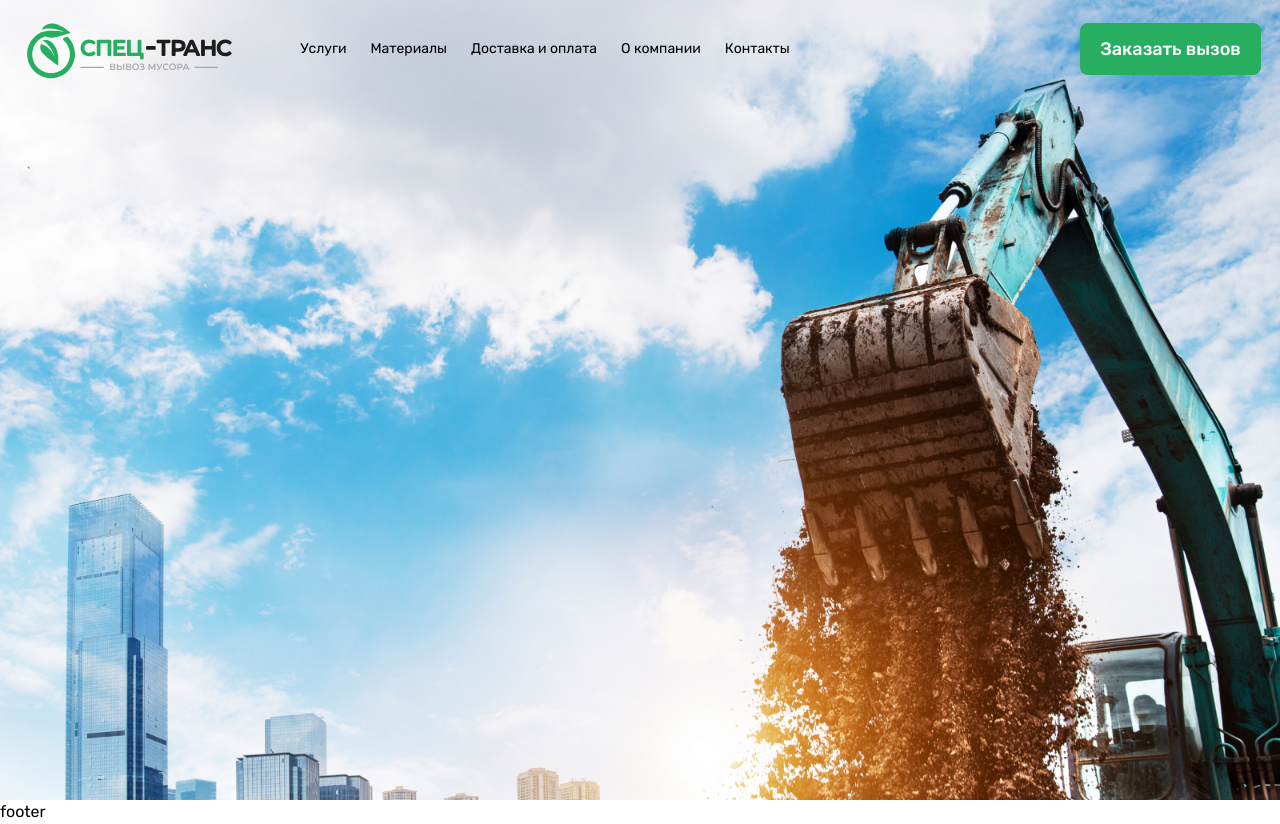
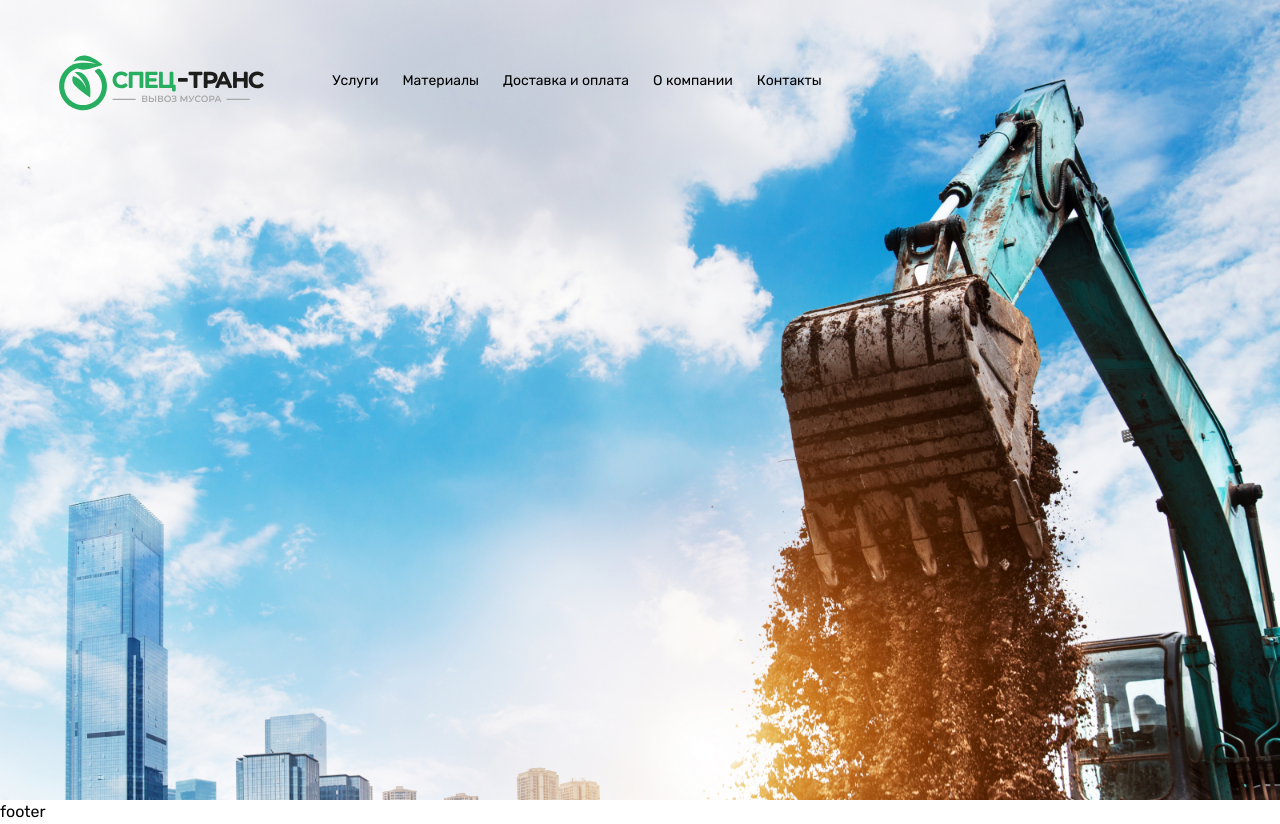
Before and after one commit to Deryjon/special-trans-project, a Vue app: page / in a window 1280 px wide. Built offline with nearby package versions, Linux system fonts and the light colour scheme.

Commit message:
fix: fixed and added header scroll animation (2023-06-07, 10:10)

```diff
--- a/src/layouts/HeaderLayout/HeaderLayout.vue
+++ b/src/layouts/HeaderLayout/HeaderLayout.vue
@@ -1,14 +1,17 @@
 <template>
-  <header class="header fixed top-0 w-full">
+  <header
+    class="header fixed top-0 w-full transition-all   lg:p-8"
+    :class="isScrolled ? 'header-scrolled lg:pt-0' : ''"
+  >
     <div class="container flex items-center">
       <HeaderLogo />
       <HeaderMenu />
-      <HeaderActions @openMenu="toggleMenu" />
-      <Transition name="menu">
-        <HiddenMenu v-if="isOpen" @closeMenu="toggleMenu" />
-      </Transition>
+      <HeaderActions @openMenu="toggleMenu" :scrolled="isScrolled"/>
     </div>
   </header>
+  <Transition name="menu">
+    <HiddenMenu v-if="isOpen" @closeMenu="toggleMenu" />
+  </Transition>
 </template>
 
 <script>
@@ -22,6 +25,7 @@ export default {
   data() {
     return {
       isOpen: false,
+      isScrolled: false,
     };
   },
   methods: {
@@ -29,6 +33,15 @@ export default {
       this.isOpen = !this.isOpen;
     },
   },
+  mounted() {
+    window.addEventListener("scroll", () => {
+      if(window.scrollY){
+        this.isScrolled = true
+      } else {
+        this.isScrolled = false
+      }
+    })
+  }
 };
 </script>
 <style>
@@ -41,4 +54,8 @@ export default {
 .menu-leave-to {
   transform: translateX(100%);
 }
+.header-scrolled {
+  background: rgba(255, 255, 255, 0.7);
+  backdrop-filter: blur(5px);
+}
 </style>
--- a/src/layouts/HeaderLayout/components/HeaderActions.vue
+++ b/src/layouts/HeaderLayout/components/HeaderActions.vue
@@ -1,6 +1,6 @@
 <template>
   <div class="header-actions ml-auto">
-    <TheButton class="hidden lg:block" >
+    <TheButton class="hidden lg:block"  v-if="scrolled">
       Заказать вызов
     </TheButton>
     <button class="burger-btn w-5 h-5 flex justify-center items-center lg:hidden" @click="$emit('openMenu')">
@@ -13,6 +13,9 @@
 import TheButton from '../../../ui/the-button.vue';
 
 export default {
-    components: { TheButton }
+    components: { TheButton },
+    props: {
+      scrolled: Boolean
+    }
 };
 </script>
```
